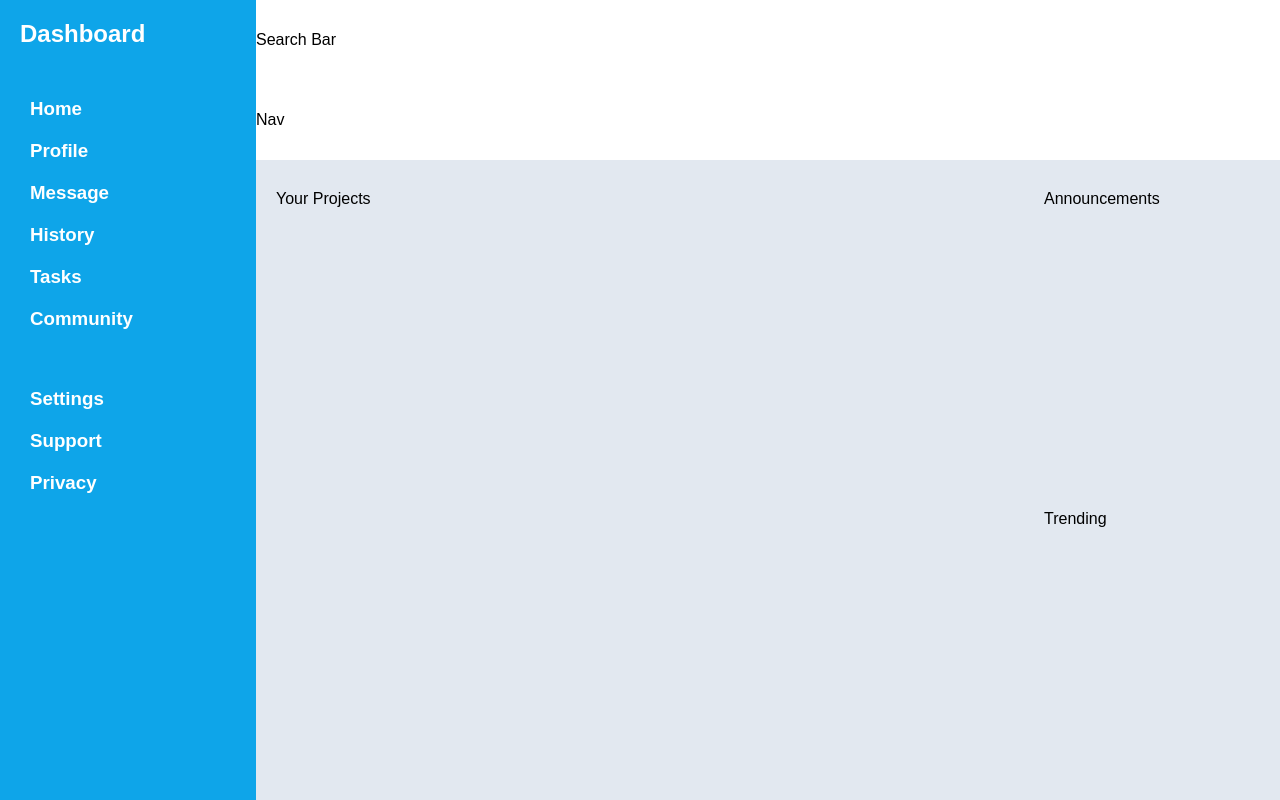
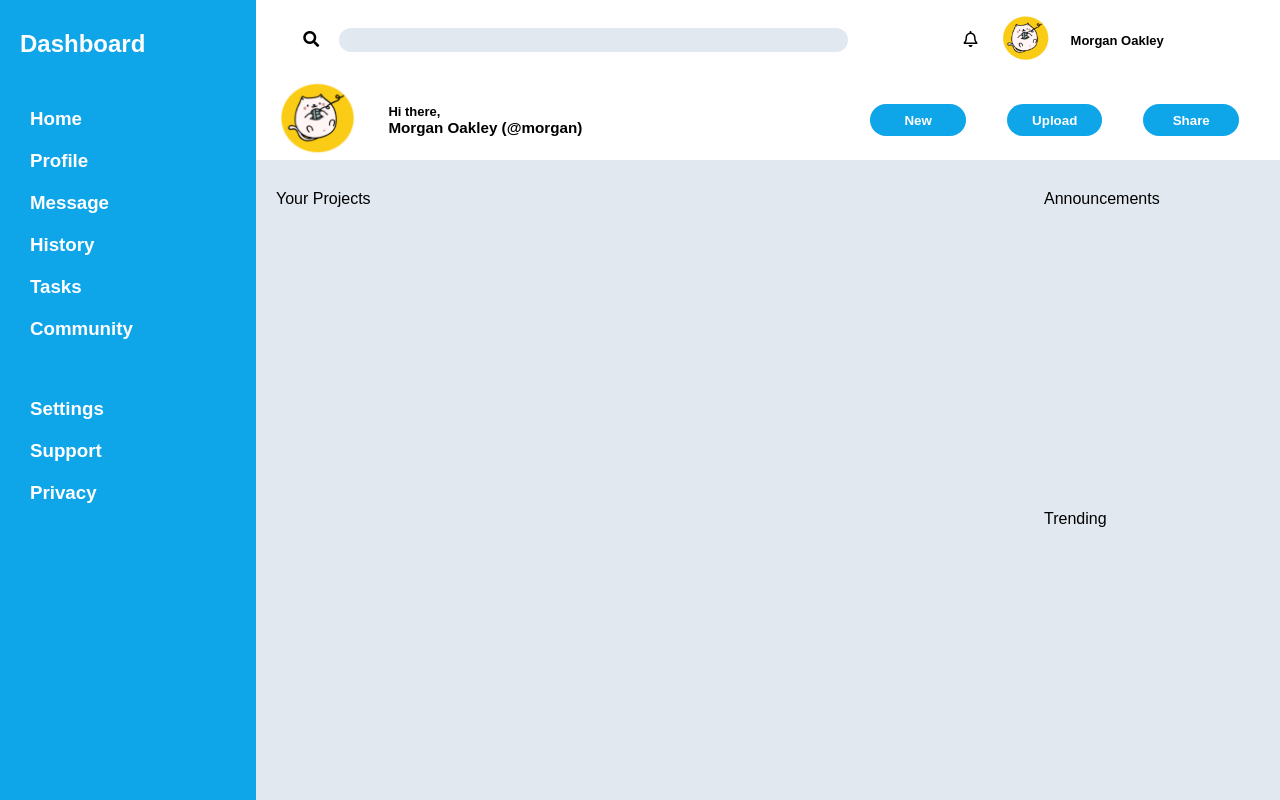
Before and after one commit to hoon-GitHub/odin-admin_dashboard, a plain HTML site: page index.html in a window 1280 px wide. Drawn offline with Linux system fonts and the light colour scheme.

Commit message:
Complete header (search and nav bar)

```diff
--- a/index.html
+++ b/index.html
@@ -5,6 +5,7 @@
     <meta name="viewport" content="width=device-width, initial-scale=1.0">
     <title>TOP Project: Admin Dashboard</title>
     <link rel="stylesheet" href="styles.css">
+    <link rel="stylesheet" href="https://cdnjs.cloudflare.com/ajax/libs/font-awesome/5.9.0/css/all.css"></link>
 </head>
 <body>
     <div class="sidebar">
@@ -21,9 +22,21 @@
         <h3>Privacy</h3>
     </div>
     <div class="searchbar">
-        <div>Search Bar</div>
+        <div class="search-icon"><i class="fa fa-search"></i></div>
+        <div class="search-input"><input type="text"></div>
+        <div class="bell-icon"><i class="far fa-bell"></i></div>
+        <div class="user"><img src="user-icon.PNG" alt="" width="50px"></div>
+        <div class="user-name">Morgan Oakley</div>
     </div>
-    <div class="nav">Nav</div>
+    <div class="nav">
+        <div class="user"><img src="user-icon.PNG" alt="" width="80px"></div>
+        <div class="greeting"><p>Hi there,</p><h3>Morgan Oakley (@morgan)</h3></div>
+        <div class="nav-buttons">
+            <button>New</button>
+            <button>Upload</button>
+            <button>Share</button>
+        </div>
+    </div>
     <div class="contents">Your Projects</div>
     <div class="rightTop">Announcements</div>
     <div class="rightBot">Trending</div>
--- a/styles.css
+++ b/styles.css
@@ -19,6 +19,7 @@ body {
 }
 
 .sidebar h2 {
+    margin-top: 10px;
     margin-bottom: 50px;
 }
 
@@ -30,12 +31,73 @@ body {
     grid-column: 2 / 4;
     grid-row: 1 / 2;
     align-content: center;
+    display: grid;
+    grid-template-columns: 1fr 8fr 1fr 1fr 3fr;
+}
+
+.searchbar div {
+    padding: 5px 10px;
+    align-content: center;
+}
+
+.search-icon {
+    text-align: right;
+}
+
+.search-input input {
+    width: 90%;
+    height: 1.5rem;
+    border: none;
+    border-radius: 15px;
+    background-color: #e2e8f0;
+}
+
+.bell-icon {
+    text-align: right;
+}
+
+.user {
+    text-align: center;
+}
+
+.user-name {
+    font-weight: bold;
+    font-size: small;
 }
 
 .nav {
     grid-column: 2 / 4;
     grid-row: 2 / 3;
     align-content: center;
+    display: grid;
+    grid-template-columns: 1fr 5fr 4fr;
+    align-items: center;
+}
+
+.user {
+    text-align: right;
+}
+
+.greeting {
+    font-weight: bold;
+    font-size: small;
+    padding-left: 30px;
+}
+
+.nav-buttons {
+    display: grid;
+    grid-template-columns: 1fr 1fr 1fr;
+}
+
+.nav-buttons button {
+    width: 70%;
+    height: 2rem;
+    border: none;
+    border-radius: 20px;
+    background-color: #0ea5e9;
+    color: white;
+    font-size: smaller;
+    font-weight: bold;
 }
 
 .contents {
```
Also changed, not shown: user-icon.PNG (added).
